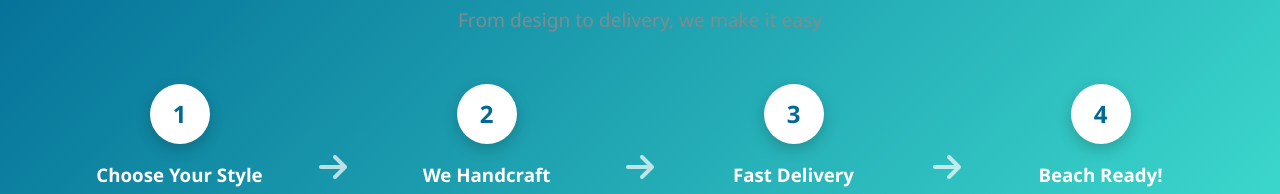
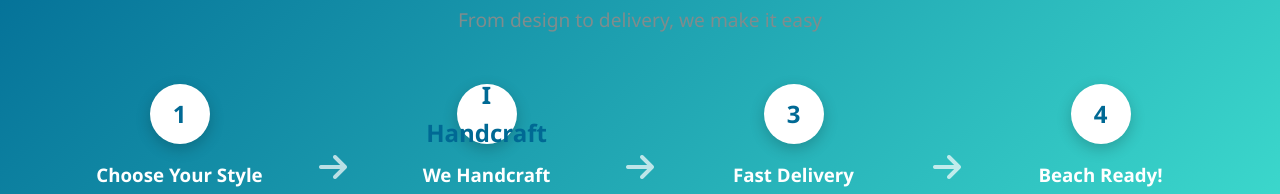
Before and after one commit to cmforgedbyfire/bikinisbytelly, a plain HTML site: page index.html in a window 1280 px wide. Shown: the part 2409-2603 px from the top of the page. Drawn offline with Linux system fonts and the light colour scheme.

Commit message:
Change step 2 to I Handcraft

```diff
--- a/index.html
+++ b/index.html
@@ -156,7 +156,7 @@
                 </div>
                 <div class="process-arrow"><i class="fas fa-arrow-right"></i></div>
                 <div class="process-step">
-                    <div class="step-number">2</div>
+                    <div class="step-number">I Handcraft</div>
                     <h3>We Handcraft</h3>
                     <p>Each piece is carefully made just for you</p>
                 </div>
```
